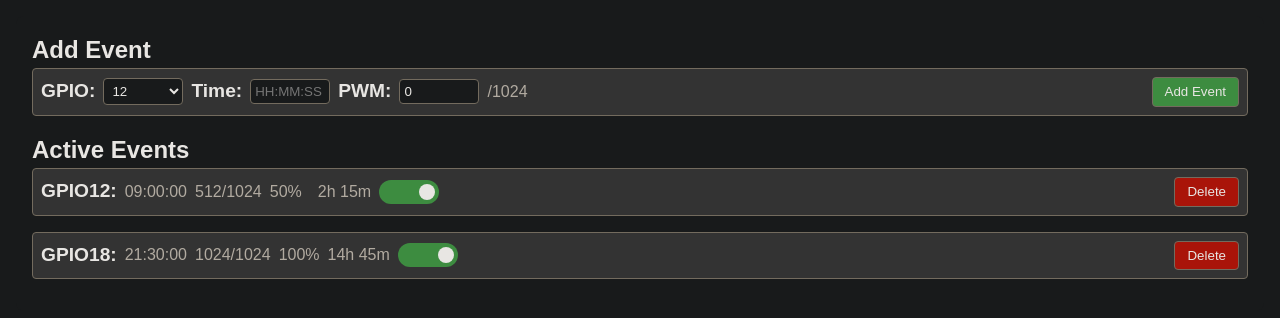
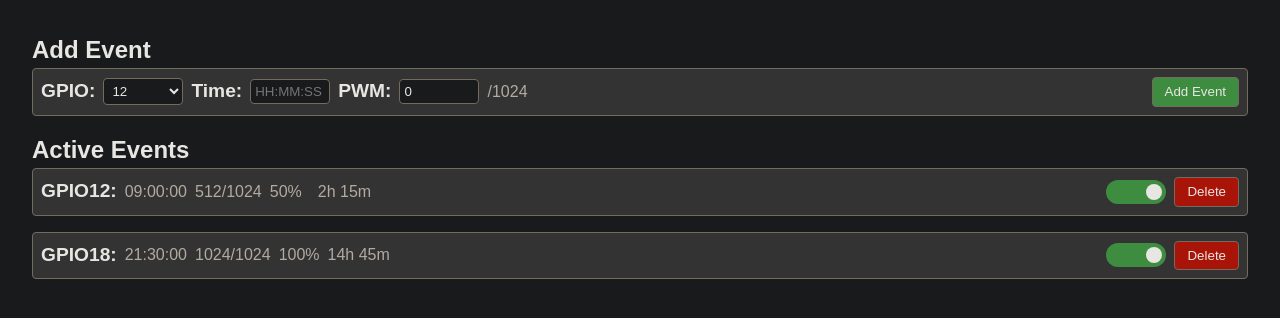
Before and after one commit to colepurbaugh/undergrowth-node, a website: page public/schedule.html in a window 1280 px wide. Drawn offline with nearby package versions, Linux system fonts and the light colour scheme; no server answers.

Commit message:
fixed gui stuff

```diff
--- a/public/schedule.html
+++ b/public/schedule.html
@@ -53,6 +53,13 @@
             background-color: #333;
             border: 1px solid var(--border-color);
             border-radius: 0.25rem;
+        }
+
+        .controls-group {
+            display: flex;
+            align-items: center;
+            gap: 0.5rem;
+            margin-left: auto;
         }
 
         .gpio-title {
@@ -178,11 +185,13 @@
                 <span class="pwm-value">512/1024</span>
                 <span class="pwm-value">50%</span>
                 <span class="pwm-value">2h 15m</span>
+                <div class="controls-group">
                     <label class="toggle">
                         <input type="checkbox" checked>
                         <span class="slider"></span>
                     </label>
                 <button class="delete">Delete</button>
+                </div>
             </div>
             <div class="event-control">
                 <span class="gpio-title">GPIO18:</span>
@@ -190,11 +199,13 @@
                 <span class="pwm-value">1024/1024</span>
                 <span class="pwm-value">100%</span>
                 <span class="pwm-value">14h 45m</span>
+                <div class="controls-group">
                     <label class="toggle">
                         <input type="checkbox" checked>
                         <span class="slider"></span>
                     </label>
                     <button class="delete">Delete</button>
+                </div>
             </div>
         </div>
     </div>
```
Also changed, not shown: public/pwm.html (+1 -0 lines). Lines whose indentation alone changed are shown as unchanged.
